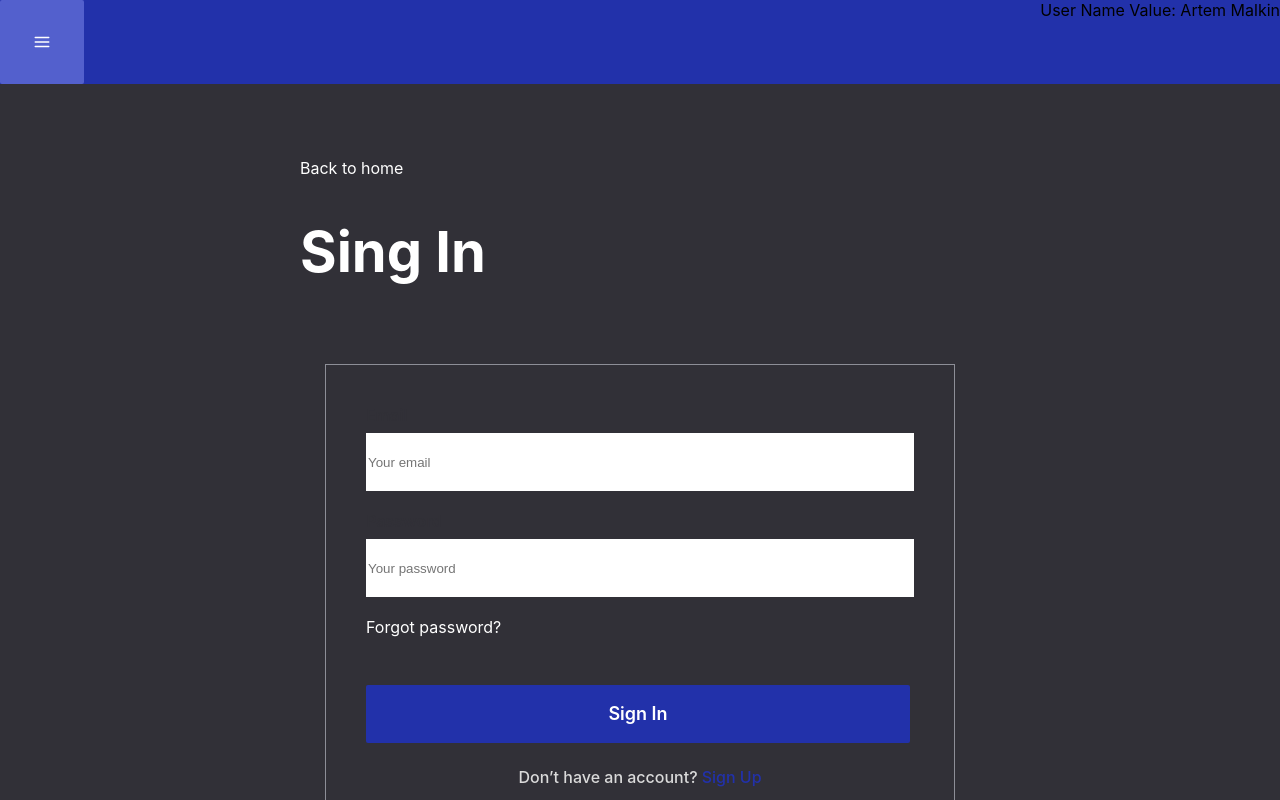
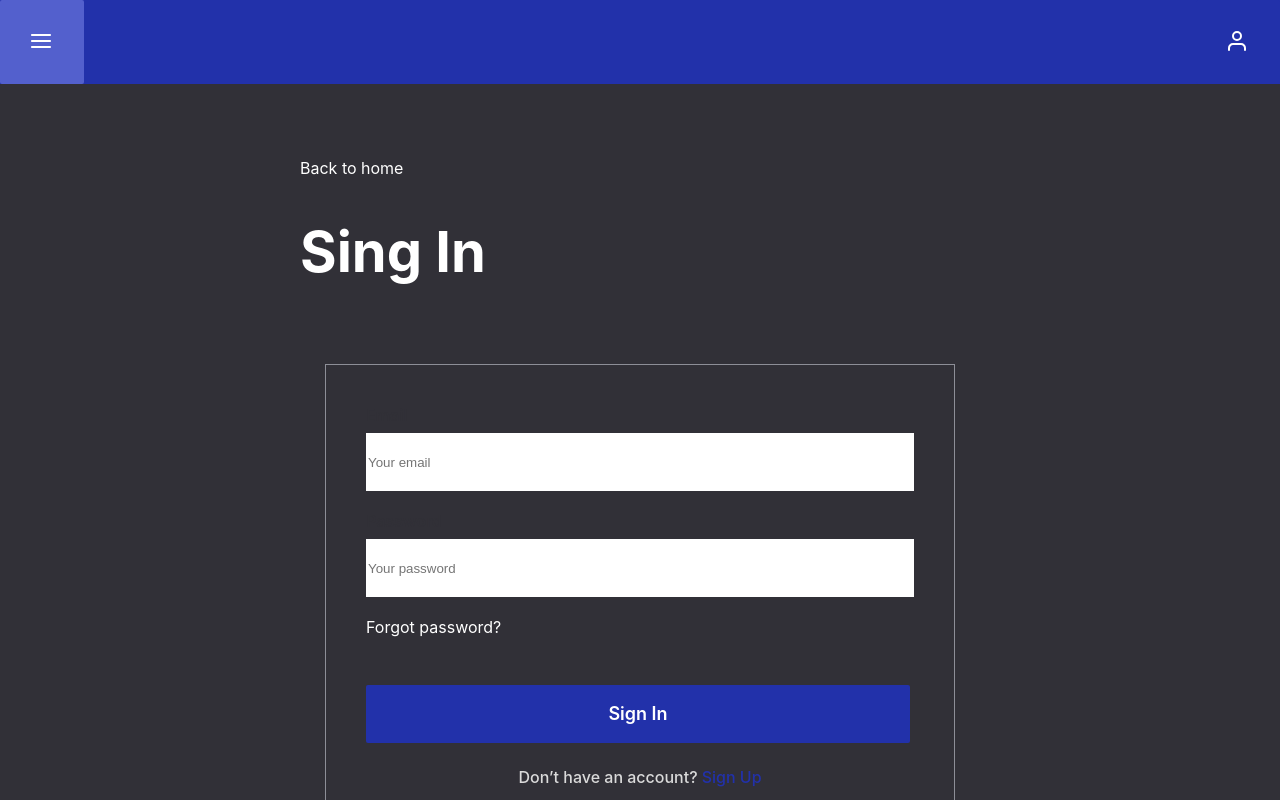
Before and after one commit to vl-domorad/fe39, a React (Create React App) app: page /sign-in in a window 1280 px wide. Built offline with nearby package versions, Linux system fonts and the light colour scheme.

Commit message:
React Router redirect

```diff
--- /dev/null
+++ b/src/assets/icons/UserIcon.tsx
@@ -0,0 +1,28 @@
+import React from "react";
+
+export const UserIcon = ({ width = "24", height = "24", stroke = "#FFFFFF" }) => {
+  return (
+    <svg
+      width={width}
+      height={height}
+      viewBox="0 0 24 24"
+      fill="none"
+      xmlns="http://www.w3.org/2000/svg"
+    >
+      <path
+        d="M20 21V19C20 17.9391 19.5786 16.9217 18.8284 16.1716C18.0783 15.4214 17.0609 15 16 15H8C6.93913 15 5.92172 15.4214 5.17157 16.1716C4.42143 16.9217 4 17.9391 4 19V21"
+        stroke={stroke}
+        strokeWidth="2"
+        strokeLinecap="round"
+        strokeLinejoin="round"
+      />
+      <path
+        d="M12 11C14.2091 11 16 9.20914 16 7C16 4.79086 14.2091 3 12 3C9.79086 3 8 4.79086 8 7C8 9.20914 9.79086 11 12 11Z"
+        stroke={stroke}
+        strokeWidth="2"
+        strokeLinecap="round"
+        strokeLinejoin="round"
+      />
+    </svg>
+  );
+};
--- a/src/assets/icons/index.ts
+++ b/src/assets/icons/index.ts
@@ -6,3 +6,4 @@ export { DislikeIcon } from "./DislikeIcon";
 export { LikeIcon } from "./LikeIcon";
 export { SunIcon } from "./SunIcon";
 export { MoonIcon } from "./MoonIcon";
+export { UserIcon } from "./UserIcon";
--- a/src/pages/PagesContainer/Header/Header.module.scss
+++ b/src/pages/PagesContainer/Header/Header.module.scss
@@ -13,9 +13,7 @@
 .button {
   height: 84px;
   width: 84px;
-  display: flex;
-  justify-content: center;
-  align-items: center;
+  padding: 28px;
 }
 .menuContainer {
   position: absolute;
--- a/src/pages/PagesContainer/Header/Header.tsx
+++ b/src/pages/PagesContainer/Header/Header.tsx
@@ -3,7 +3,7 @@ import { NavLink, useLocation, useNavigate } from "react-router-dom";
 
 import Button from "../../../components/Button";
 import { ButtonType } from "../../../components/Button/Button";
-import { CloseIcon, OpenedMenu } from "../../../assets/icons";
+import { CloseIcon, OpenedMenu, UserIcon } from "../../../assets/icons";
 import UserName from "../../../components/UserName";
 import ThemeSwitcher from "../../../components/ThemeSwitcher";
 import { RoutesList } from "../../Router";
@@ -15,6 +15,7 @@ const Header = () => {
 
   const navigate = useNavigate();
   const location = useLocation();
+  const isLoggedIn = false;
 
   const onClickMenuButton = () => {
     setOpened(!isOpened);
@@ -30,12 +31,16 @@ const Header = () => {
         title: "Home",
         key: RoutesList.Home,
       },
-      {
-        title: "Add Post",
-        key: RoutesList.AddPost,
-      },
+      ...(!isLoggedIn
+        ? []
+        : [
+            {
+              title: "Add Post",
+              key: RoutesList.AddPost,
+            },
+          ]),
     ],
-    []
+    [isLoggedIn]
   );
 
   return (
@@ -47,12 +52,21 @@ const Header = () => {
           type={ButtonType.Primary}
           className={styles.button}
         />
-        <UserName username={"Artem Malkin"} />
+        {isLoggedIn ? (
+          <UserName username={"Artem Malkin"} />
+        ) : (
+          <Button
+            title={<UserIcon />}
+            onClick={onAuthButtonClick}
+            type={ButtonType.Primary}
+            className={styles.button}
+          />
+        )}
       </div>
       {isOpened && (
         <div className={styles.menuContainer}>
           <div className={styles.actionsContainer}>
-            <UserName username={"Artem Malkin"} />
+            {isLoggedIn && <UserName username={"Artem Malkin"} />}
             {navButtonsList.map(({ key, title }) => {
               return (
                 <NavLink
@@ -70,8 +84,8 @@ const Header = () => {
           <div>
             <ThemeSwitcher />
             <Button
-              title={"Sign In"}
-              onClick={onAuthButtonClick}
+              title={isLoggedIn ? "Log out" : "Sign In"}
+              onClick={isLoggedIn ? () => {} : onAuthButtonClick}
               type={ButtonType.Secondary}
               className={styles.authButton}
             />
--- a/src/pages/Router.tsx
+++ b/src/pages/Router.tsx
@@ -1,6 +1,6 @@
 import React from "react";
+import { BrowserRouter, Routes, Route, Navigate } from "react-router-dom";
 
-import { BrowserRouter, Routes, Route } from "react-router-dom";
 import PagesContainer from "./PagesContainer";
 import SignIn from "./SignIn";
 import Home from "./Home";
@@ -9,20 +9,29 @@ export enum RoutesList {
   Home = "/",
   SinglePost = "/blog/:id",
   Search = "/blog/search",
-  AddPost = '/blog/add',
+  AddPost = "/blog/add",
   SignIn = "/sign-in",
   SignUp = "/sign-up",
   Confirm = "/sign-up/confirm",
-  Success = "/sign-up/success"
+  Success = "/sign-up/success",
+  Default = "*",
 }
 
 const Router = () => {
+  const isLoggedIn = false;
   return (
     <BrowserRouter>
       <Routes>
         <Route path={RoutesList.Home} element={<PagesContainer />}>
           <Route path={RoutesList.Home} element={<Home />} />
+          <Route
+            path={RoutesList.AddPost}
+            element={
+              isLoggedIn ? <Home /> : <Navigate to={RoutesList.SignIn} />
+            }
+          />
           <Route path={RoutesList.SignIn} element={<SignIn />} />
+          <Route path={RoutesList.Default} element={<div>404 NOT FOUND</div>} />
         </Route>
       </Routes>
     </BrowserRouter>
```
